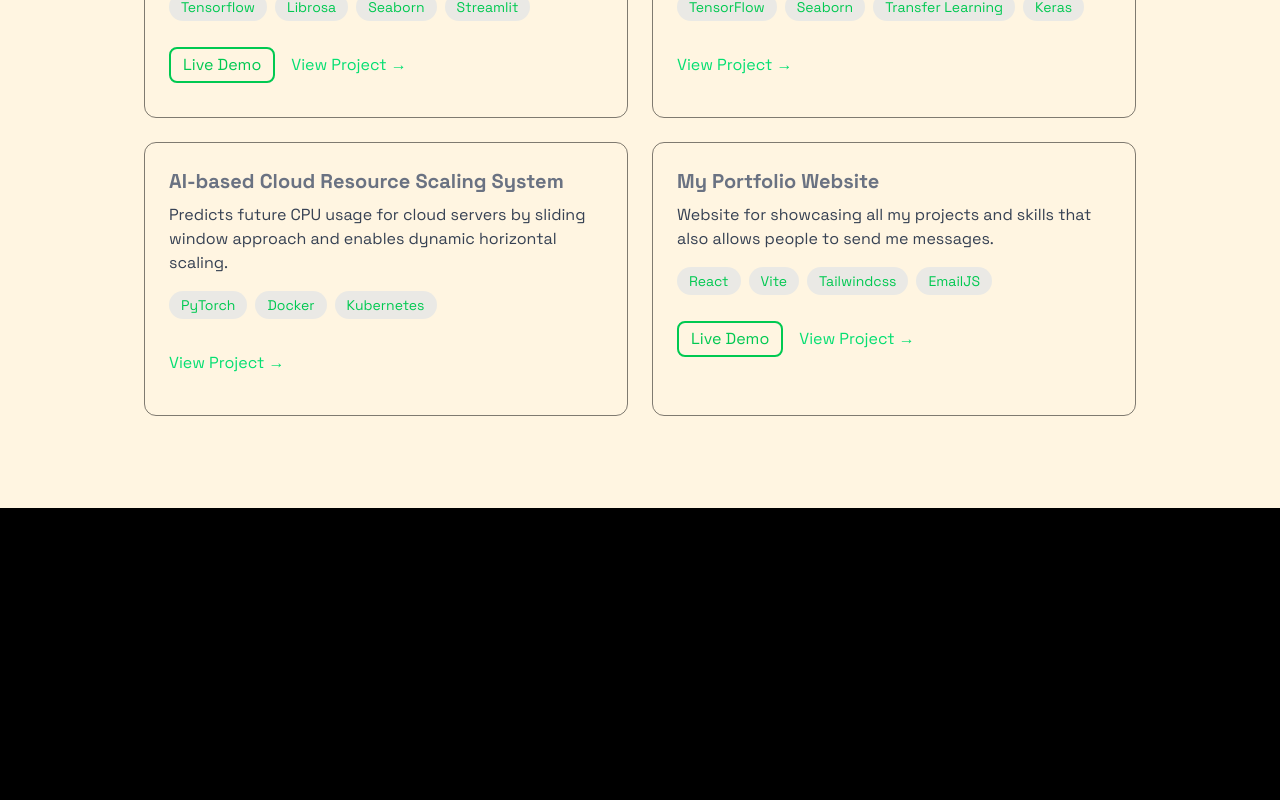
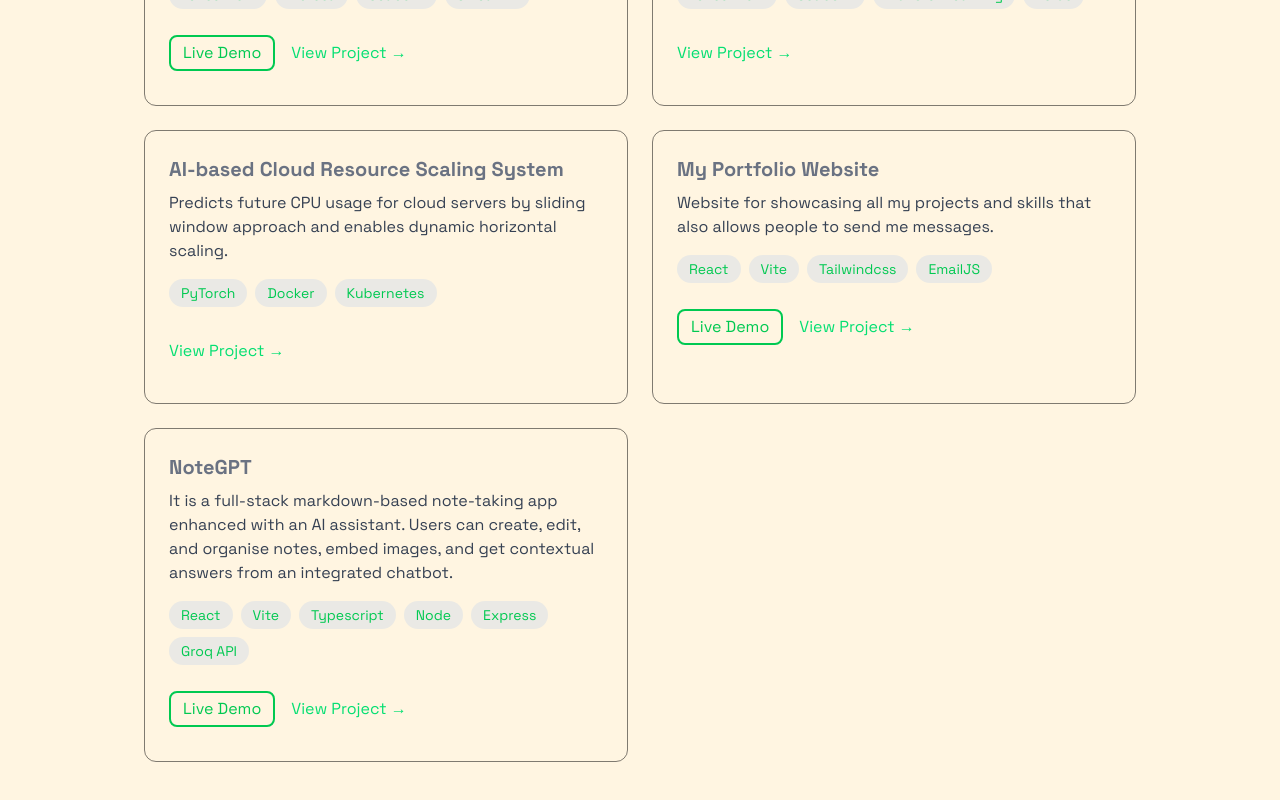
Before and after one commit to sk8011/portfolio-react, a React (Vite) app: page /portfolio-react/projects in a window 1280 px wide. Shown: the part 292-1092 px from the top of the page. Before the commit the page ends 800 px from the top, so only its background shows below. Built offline with nearby package versions, Linux system fonts and the light colour scheme; a web font is replaced by a local one.

Commit message:
added new project

```diff
--- a/src/components/sections/About.jsx
+++ b/src/components/sections/About.jsx
@@ -66,7 +66,7 @@ export const About=()=>{
                             <strong>Relevant Coursework :</strong> Data Structures, Cloud Computing, Web development, DBMS using MySQL, Computer Networks, Operating System, Compiler, Machine Learning, Artificial Intelligence and Automata.
                         </li>
                         <li>
-                            <strong>CGPA :</strong> 8.463 (upto 5th sem)
+                            <strong>CGPA :</strong> 8.62
                         </li>
                     </ul>
                 </div>
--- a/src/components/sections/Projects.jsx
+++ b/src/components/sections/Projects.jsx
@@ -190,6 +190,52 @@ export const Projects = () => {
                 </a>
               </div>
             </div>
+
+
+            <div
+              className="
+              glass p-6 rounded-xl border border-black/50
+              hover:-translate-y-1 hover:border-green-700/30
+              hover:shadow-[0px_2px_7px_rgba(0,255,0,0.2)]
+              transition-all
+            "
+            >
+              <h3 className="text-xl font-bold mb-2 text-gray-500">NoteGPT</h3>
+              <p className="text-gray-700 mb-4">
+                It is a full-stack markdown-based note-taking app enhanced with an AI assistant. Users can create, edit, and organise notes, embed images, and get contextual answers from an integrated chatbot.
+              </p>
+              <div className="flex flex-wrap gap-2 mb-4">
+                {["React", "Vite", "Typescript", "Node", "Express", "Groq API"].map((tech, key) => (
+                  <span
+                    key={key}
+                    className="
+                      bg-blue-500/10 text-green-500 py-1 px-3
+                      rounded-full text-sm
+                      transition
+                      hover:bg-blue-500/20 hover:-translate-y-0.5
+                      hover:shadow-[0px_2px_7px_rgba(0,255,0,0.2)]
+                    "
+                  >
+                    {tech}
+                  </span>
+                ))}
+              </div>
+              <div className="flex items-center ">
+                <a
+                  href="https://smartnotes-buhw.onrender.com"
+                  className="mr-4 text-green-500 hover:text-green-700 hover:font-bold py-1 px-3 rounded-lg border-2 border-green-500 hover:bg-green-100 transition-all duration-200"
+                >
+                  Live Demo
+                </a>
+                <a
+                  href="https://github.com/sk8011/notetake-ai"
+                  target="_blank"
+                  className="text-green-400 hover:font-bold transition-colors my-4 mr-4"
+                >
+                  View Project →
+                </a>
+              </div>
+            </div>
           </div>
         </div>
       </RevealOnScroll>
```
